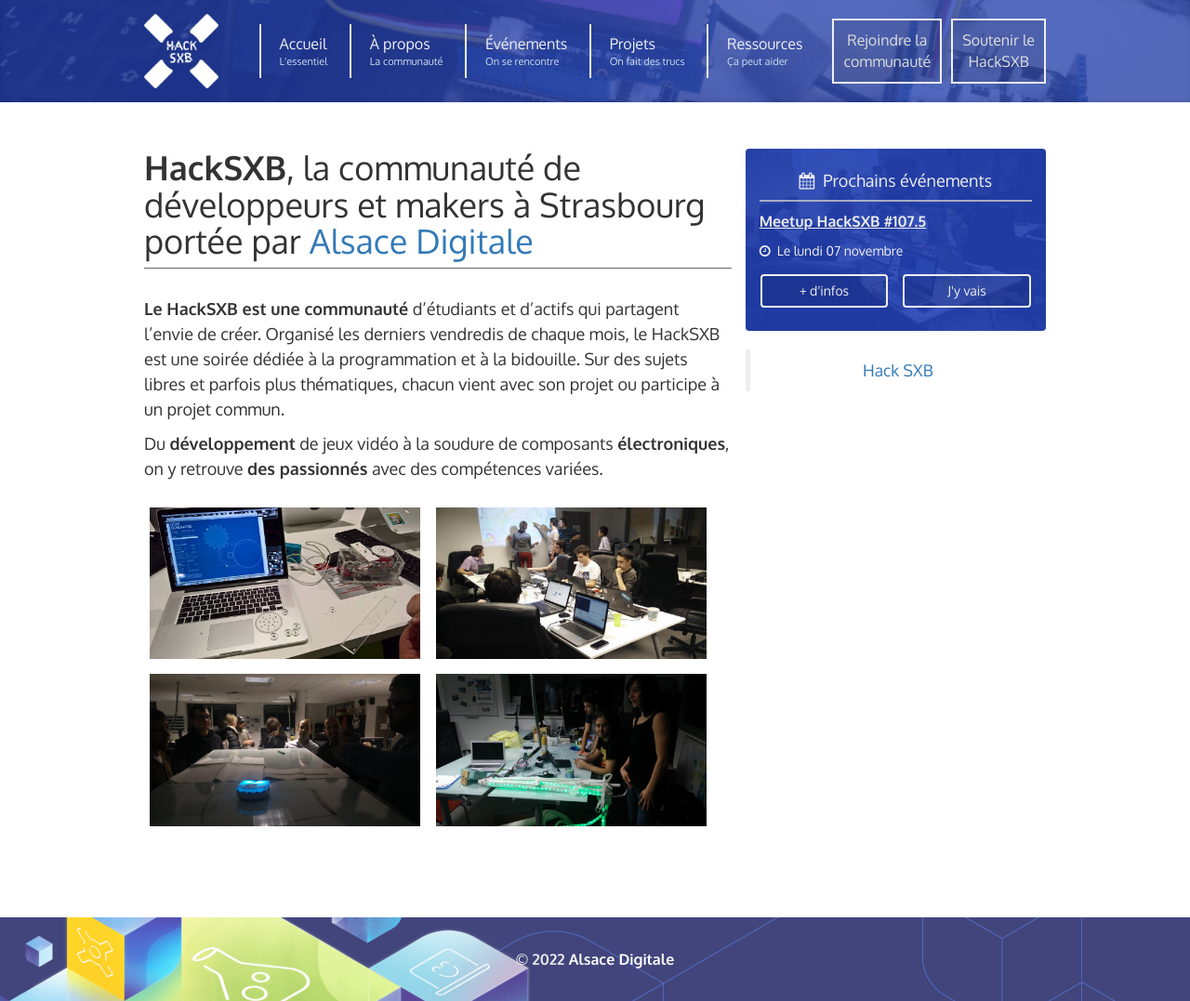
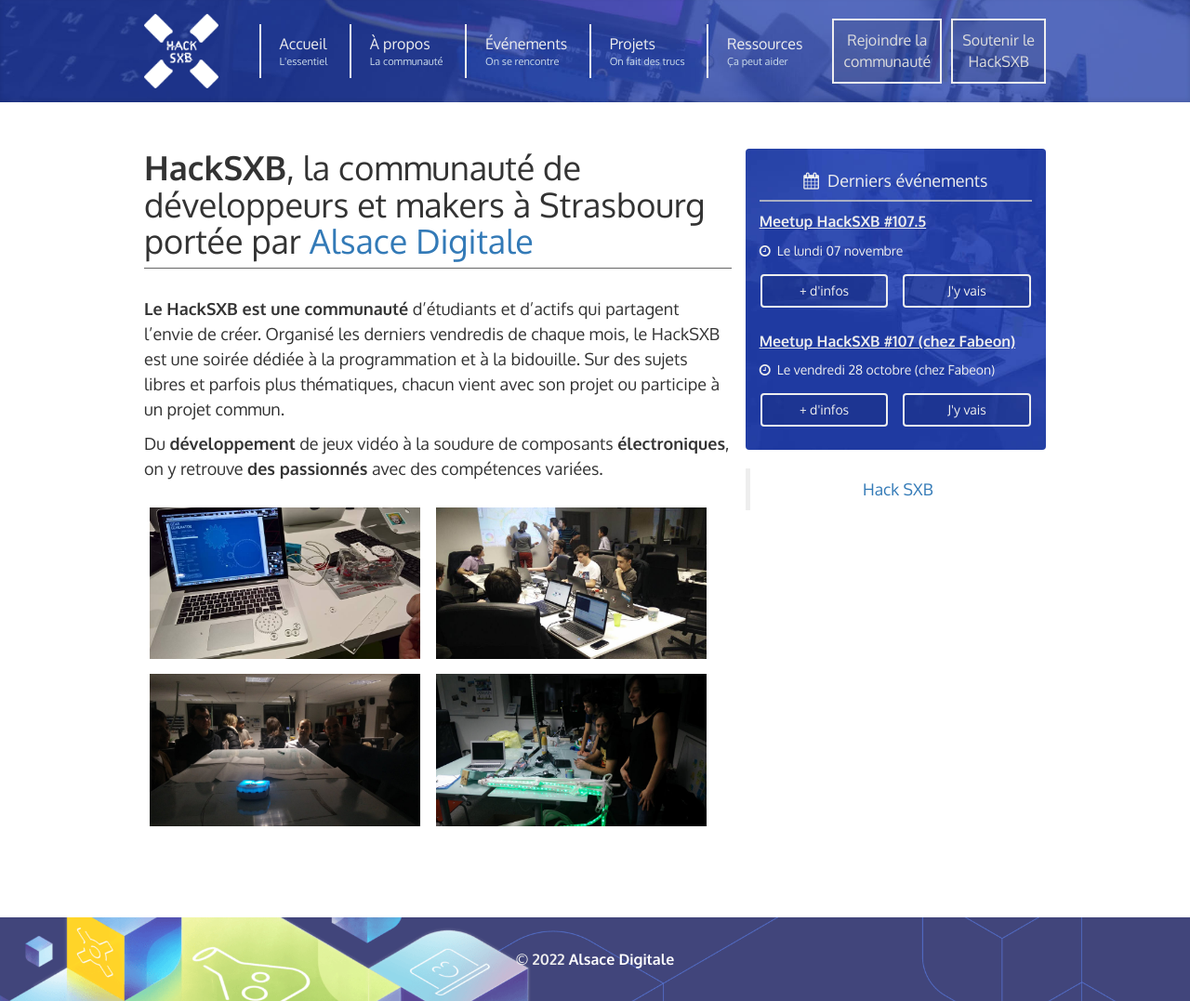
Before and after one commit to AlsaceDigitale/www.hacksxb.com, a Jekyll site: the page built from index.html, in a window 1280 px wide. Shown: the whole page at 93% size. Built offline with Jekyll 4.4.1, drawn with Linux system fonts in a browser that asks for light colours; nearby versions of some CDN libraries.

Commit message:
show last 2 events on home page

```diff
--- a/index.html
+++ b/index.html
@@ -18,8 +18,8 @@
   </div>
   <div class="col-md-4 blog-sidebar">
     <div class="sidebar-module sidebar-module-inset" style="padding-bottom: 0;">
-      <h4 class="sidebar-calendar-title"><i class="fa fa-calendar"></i> &nbsp;Prochains événements</h4>
-      {% for post in site.categories.events limit:1 %}
+      <h4 class="sidebar-calendar-title"><i class="fa fa-calendar"></i> &nbsp;Derniers événements</h4>
+      {% for post in site.categories.events limit:2 %}
       <p class="sidebar-calendar-event"><a href="{{ post.url | prepend: site.url }}" title="{{ post.title }}"><strong>{{ post.title }}</strong></a></p>
       <p class="sidebar-calendar-info"><i class="fa fa-clock-o"> &nbsp;</i>{{ post.event_info }}</p>
       <div class="row" style="padding-bottom: 25px;">
```
